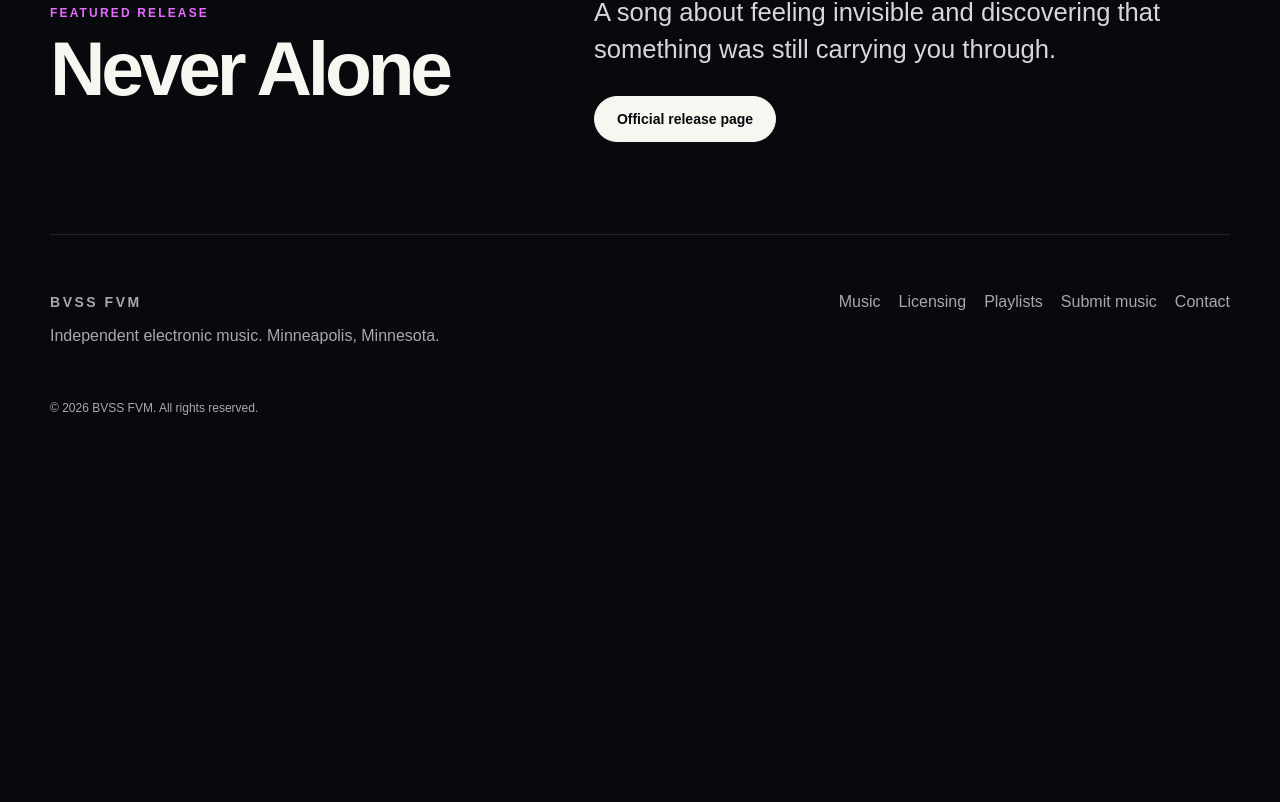
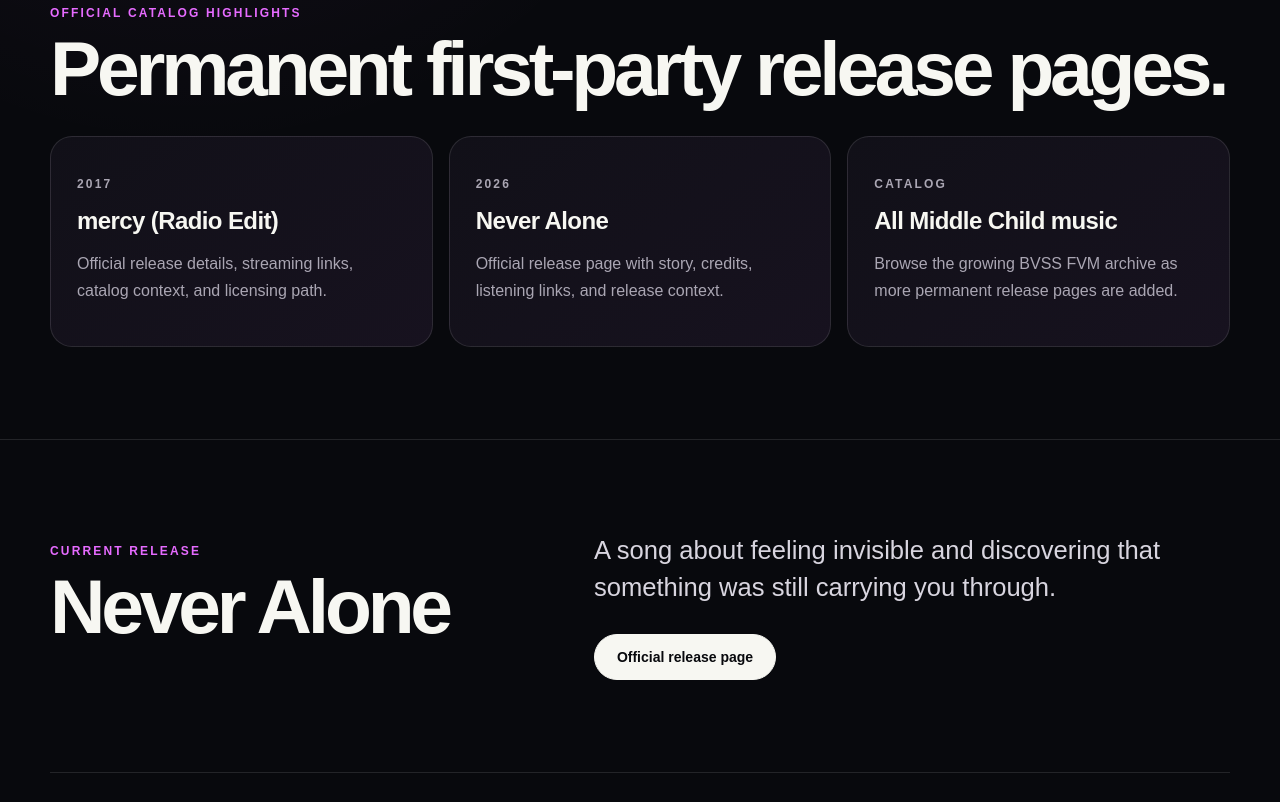
Before and after one commit to middlechildmzk/middle-child-experience, a Next.js app: page /artists/middle-child in a window 1280 px wide. Shown: the part 1398-2200 px from the top of the page. Before the commit the page ends 1883 px from the top, so only its background shows below. Built offline with nearby package versions, Linux system fonts and the light colour scheme; no server answers.

Commit message:
Connect Middle Child artist entity to permanent catalog pages

```diff
--- a/app/artists/middle-child/page.tsx
+++ b/app/artists/middle-child/page.tsx
@@ -29,11 +29,16 @@
     foundingLocation: { '@type': 'Place', name: 'Minneapolis, Minnesota, United States' },
     genre: ['Melodic Bass', 'Future Bass', 'Emotional Electronic Music'],
     recordLabel: { '@type': 'Organization', '@id': `${siteUrl}/#organization`, name: 'BVSS FVM', url: siteUrl },
+    track: [
+      { '@type': 'MusicRecording', '@id': `${siteUrl}/mercy#recording`, name: 'mercy (Radio Edit)', url: `${siteUrl}/mercy` },
+      { '@type': 'MusicRecording', '@id': `${siteUrl}/never-alone#recording`, name: 'Never Alone', url: `${siteUrl}/never-alone` },
+    ],
     sameAs: [
       'https://open.spotify.com/artist/2hp8yAzOnYRUFMCdot9tzN',
       'https://www.instagram.com/middlechildmzk/',
       'https://x.com/middlechildmzk',
       'https://www.facebook.com/middlechildmusica/',
+      'https://www.youtube.com/@middlechildmusica',
     ],
   };
 
@@ -47,6 +52,7 @@
         <div className="actions">
           <a className="button" href="https://open.spotify.com/artist/2hp8yAzOnYRUFMCdot9tzN" target="_blank" rel="noreferrer">Listen on Spotify</a>
           <Link className="button button-secondary" href="/music">Explore catalog</Link>
+          <Link className="button button-secondary" href="/licensing">Licensing & sync</Link>
         </div>
       </section>
 
@@ -64,9 +70,21 @@
       </section>
 
       <section className="section">
+        <div className="shell">
+          <p className="eyebrow">Official catalog highlights</p>
+          <h2>Permanent first-party release pages.</h2>
+          <div className="grid">
+            <Link className="card" href="/mercy"><p className="eyebrow">2017</p><h3>mercy (Radio Edit)</h3><p>Official release details, streaming links, catalog context, and licensing path.</p></Link>
+            <Link className="card" href="/never-alone"><p className="eyebrow">2026</p><h3>Never Alone</h3><p>Official release page with story, credits, listening links, and release context.</p></Link>
+            <Link className="card" href="/music"><p className="eyebrow">Catalog</p><h3>All Middle Child music</h3><p>Browse the growing BVSS FVM archive as more permanent release pages are added.</p></Link>
+          </div>
+        </div>
+      </section>
+
+      <section className="section">
         <div className="shell section-split">
           <div>
-            <p className="eyebrow">Featured release</p>
+            <p className="eyebrow">Current release</p>
             <h2>Never Alone</h2>
           </div>
           <div>
```
